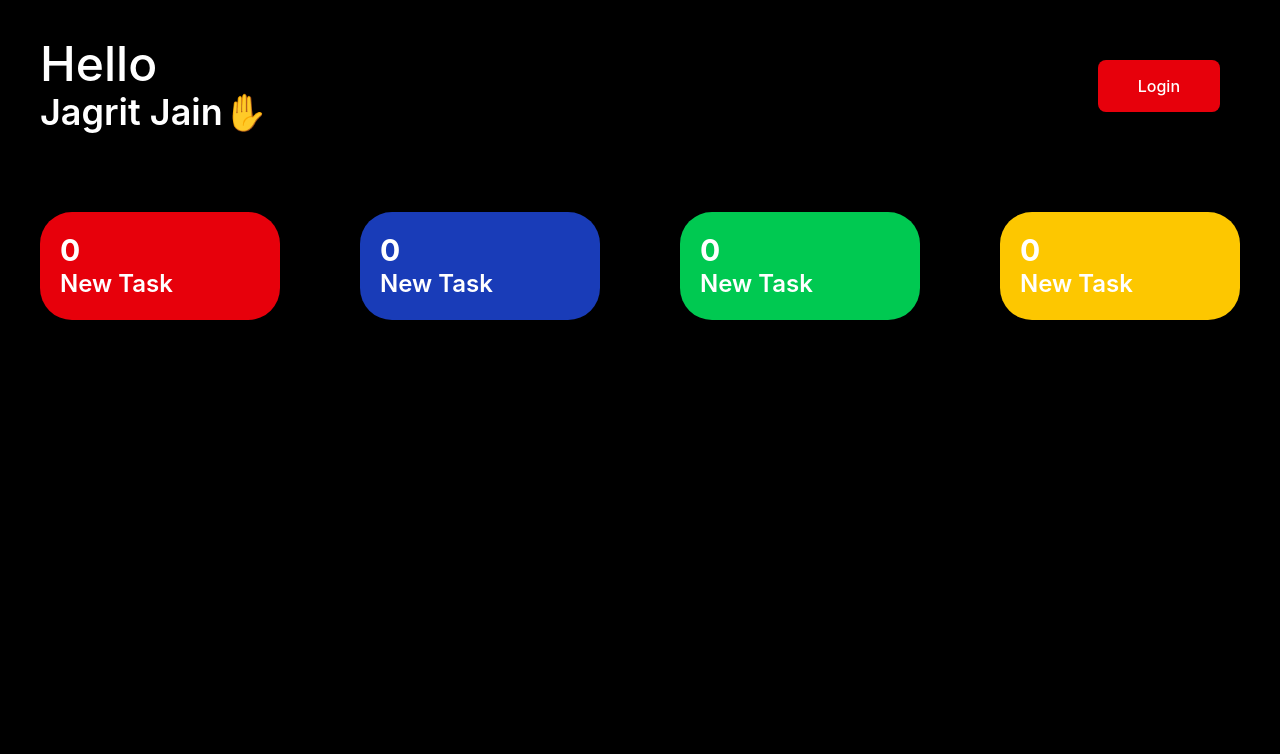
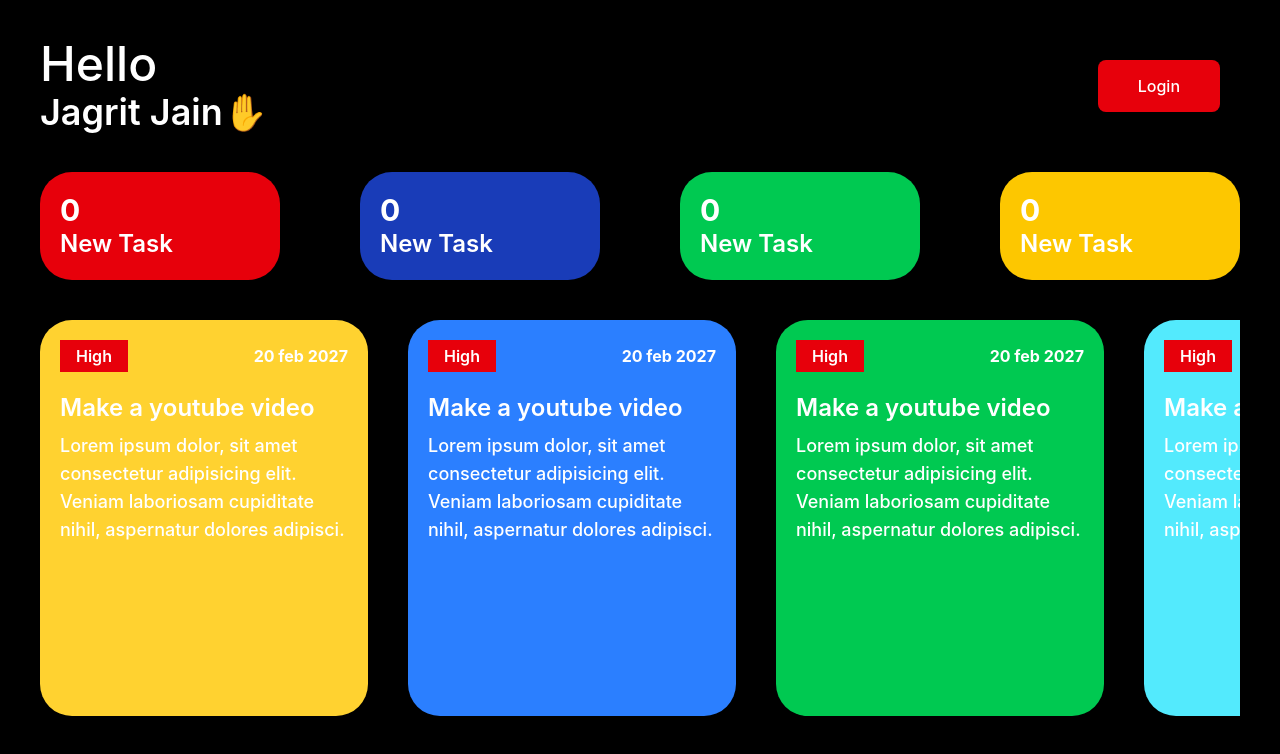
Before and after one commit to jagritjain18-sudo/reactpractice, a React (Vite) app: page / in a window 1280 px wide. Shown: the top 754 px of the page. Built offline with nearby package versions, Linux system fonts and the light colour scheme.

Commit message:
TaskList added

```diff
--- a/src/Components/Dashboard/EmployeeDashboard.jsx
+++ b/src/Components/Dashboard/EmployeeDashboard.jsx
@@ -1,11 +1,13 @@
 import React from 'react'
 import Header from '../Others/Header'
 import TaskNumber from '../Others/TaskNumber'
+import TaskList from '../TaskList/TaskList'
 function EmployeeDashboard() {
   return (
     <div className='w-screen h-screen bg-[#cIcIcI] p-10'>
     <Header/>
     <TaskNumber/>
+    <TaskList/>
     </div>
   )
 }
--- a/src/Components/Others/TaskNumber.jsx
+++ b/src/Components/Others/TaskNumber.jsx
@@ -2,7 +2,7 @@ import React from 'react'
 
 function TaskNumber(){
   return (
-    <div className='flex justify-between mt-20 mb-20  overflow-hidden'>
+    <div className='flex justify-between mt-10 mb-10  overflow-hidden'>
     <div className='bg-red-600 rounded-4xl w-1/5 p-5 gap-5'><h1 className='text-3xl font-bold '>0</h1>
     <span className='text-2xl font-semibold'>New Task</span></div>
     <div className='bg-blue-800 rounded-4xl w-1/5 p-5 gap-5'><h1 className='text-3xl font-bold '>0</h1>
--- a/src/Components/TaskList/TaskList.jsx
+++ b/src/Components/TaskList/TaskList.jsx
@@ -0,0 +1,60 @@
+import React from 'react'
+
+function TaskList () {
+  return (
+    <div id="TaskList" className='h-[55%] overflow-x-auto flex items-center justify-start flex-nowrap w-full gap-x-10'>
+        <div className='w-82 bg-amber-300 h-full rounded-4xl p-5 shrink-0'>
+            <div className='flex justify-between items-center'>
+                <h3 className='bg-red-600 px-4 py-1 text-m font-semibold'>High</h3>
+                <h4 className='text-m font-bold'>20 feb 2027</h4>
+                </div>
+                <h1 className='text-2xl font-semibold mt-5'>Make a youtube video</h1>
+                <p className='text-lg mt-2 font-medium'>Lorem ipsum dolor, sit amet consectetur adipisicing elit. Veniam laboriosam cupiditate nihil, aspernatur dolores adipisci.</p>
+        </div>
+        <div className='w-82 bg-blue-500 h-full rounded-4xl p-5 shrink-0'>
+            <div className='flex justify-between items-center'>
+                <h3 className='bg-red-600 px-4 py-1 text-m font-semibold'>High</h3>
+                <h4 className='text-m font-bold'>20 feb 2027</h4>
+                </div>
+                <h1 className='text-2xl font-semibold mt-5'>Make a youtube video</h1>
+                <p className='text-lg mt-2 font-medium'>Lorem ipsum dolor, sit amet consectetur adipisicing elit. Veniam laboriosam cupiditate nihil, aspernatur dolores adipisci.</p>
+        </div>
+        <div className='w-82 bg-green-500 h-full rounded-4xl p-5 shrink-0'>
+            <div className='flex justify-between items-center'>
+                <h3 className='bg-red-600 px-4 py-1 text-m font-semibold'>High</h3>
+                <h4 className='text-m font-bold'>20 feb 2027</h4>
+                </div>
+                <h1 className='text-2xl font-semibold mt-5'>Make a youtube video</h1>
+                <p className='text-lg mt-2 font-medium'>Lorem ipsum dolor, sit amet consectetur adipisicing elit. Veniam laboriosam cupiditate nihil, aspernatur dolores adipisci.</p>
+        </div>
+        <div className='w-82 bg-cyan-300 h-full rounded-4xl p-5 shrink-0'>
+            <div className='flex justify-between items-center'>
+                <h3 className='bg-red-600 px-4 py-1 text-m font-semibold'>High</h3>
+                <h4 className='text-m font-bold'>20 feb 2027</h4>
+                </div>
+                <h1 className='text-2xl font-semibold mt-5'>Make a youtube video</h1>
+                <p className='text-lg mt-2 font-medium'>Lorem ipsum dolor, sit amet consectetur adipisicing elit. Veniam laboriosam cupiditate nihil, aspernatur dolores adipisci.</p>
+        </div>
+        <div className='w-82 bg-amber-300 h-full rounded-4xl p-5 shrink-0'>
+            <div className='flex justify-between items-center'>
+                <h3 className='bg-red-600 px-4 py-1 text-m font-semibold'>High</h3>
+                <h4 className='text-m font-bold'>20 feb 2027</h4>
+                </div>
+                <h1 className='text-2xl font-semibold mt-5'>Make a youtube video</h1>
+                <p className='text-lg mt-2 font-medium'>Lorem ipsum dolor, sit amet consectetur adipisicing elit. Veniam laboriosam cupiditate nihil, aspernatur dolores adipisci.</p>
+        </div>
+        <div className='w-82 bg-orange-300 h-full rounded-4xl p-5 shrink-0'>
+            <div className='flex justify-between items-center'>
+                <h3 className='bg-red-600 px-4 py-1 text-m font-semibold'>High</h3>
+                <h4 className='text-m font-bold'>20 feb 2027</h4>
+                </div>
+                <h1 className='text-2xl font-semibold mt-5'>Make a youtube video</h1>
+                <p className='text-lg mt-2 font-medium'>Lorem ipsum dolor, sit amet consectetur adipisicing elit. Veniam laboriosam cupiditate nihil, aspernatur dolores adipisci.</p>
+        </div>
+
+
+    </div>
+  )
+}
+
+export default TaskList
--- a/src/index.css
+++ b/src/index.css
@@ -3,3 +3,6 @@ body{
   background-color: black;
   color: white;
 }
+#TaskList::-webkit-scrollbar {
+  display: none;
+}
```
